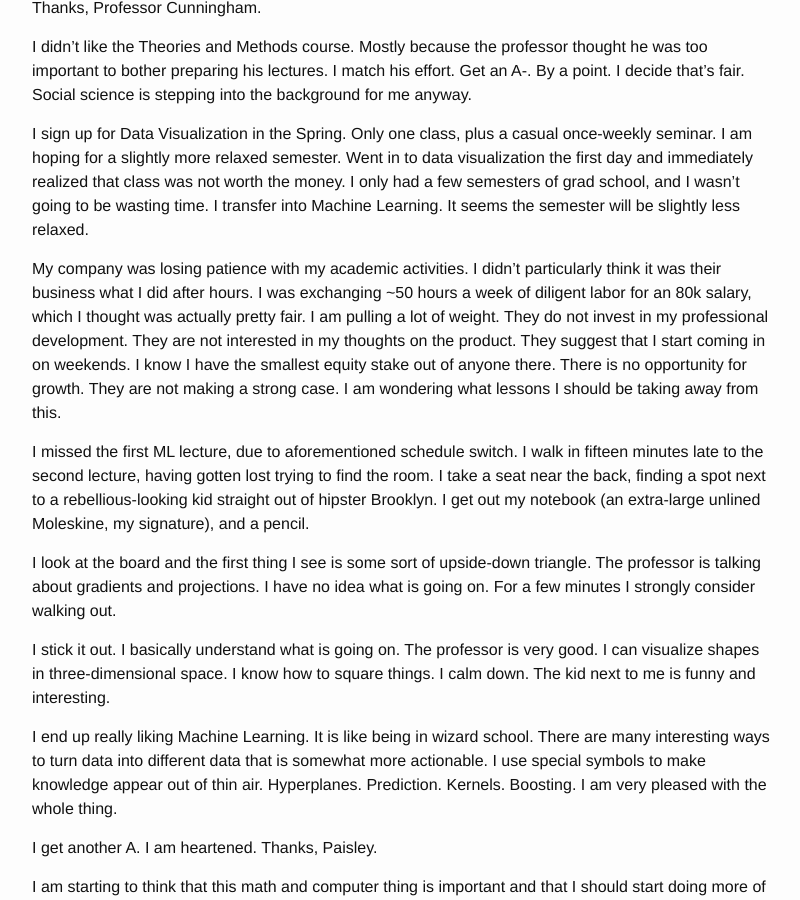
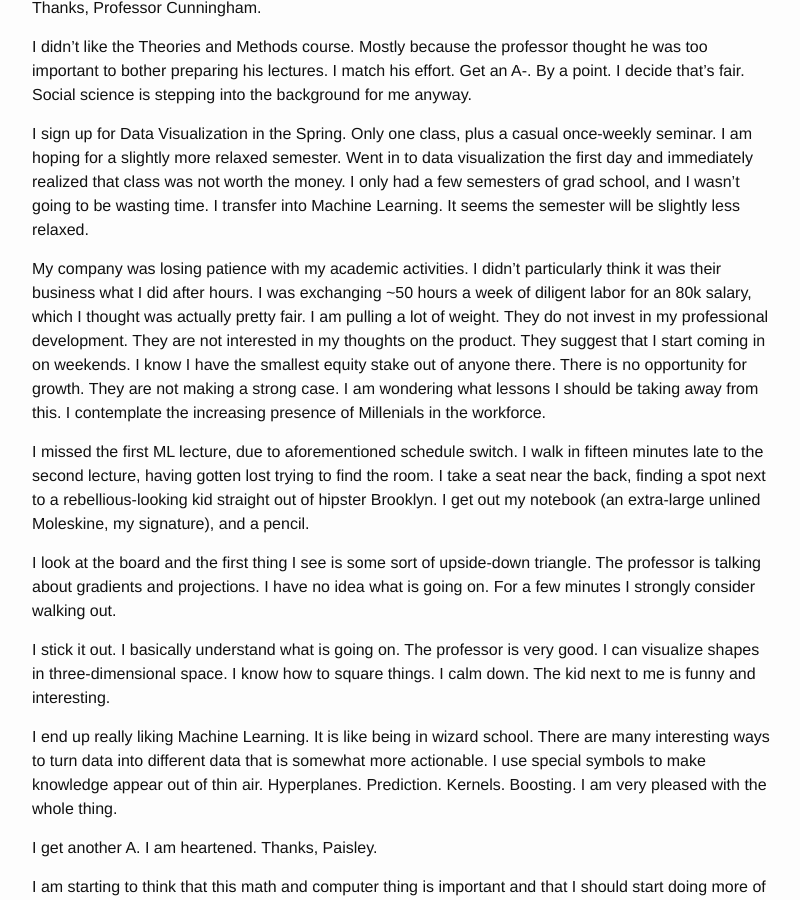
Before and after one commit to kronosapiens/kronosapiens.github.io, a Jekyll site: the page built from _posts/2015-10-25-on-learning-some-math.md, in a window 1280 px wide and 900 px high, scrolled down 759 px. Shown: the whole window, without its empty margins (238-1038 px from the left). Built offline with Jekyll 4.4.1, drawn with Linux system fonts in a browser that asks for light colours; comment, search, counter and statistics services are not loaded.

Commit message:
added line about millenials in workforce

```diff
--- a/_posts/2015-10-25-on-learning-some-math.md
+++ b/_posts/2015-10-25-on-learning-some-math.md
@@ -25,7 +25,7 @@ I didn't like the Theories and Methods course. Mostly because the professor thou
 
 I sign up for Data Visualization in the Spring. Only one class, plus a casual once-weekly seminar. I am hoping for a slightly more relaxed semester. Went in to data visualization the first day and immediately realized that class was not worth the money. I only had a few semesters of grad school, and I wasn't going to be wasting time. I transfer into Machine Learning. It seems the semester will be slightly less relaxed.
 
-My company was losing patience with my academic activities. I didn't particularly think it was their business what I did after hours. I was exchanging ~50 hours a week of diligent labor for an 80k salary, which I thought was actually pretty fair. I am pulling a lot of weight. They do not invest in my professional development. They are not interested in my thoughts on the product. They suggest that I start coming in on weekends. I know I have the smallest equity stake out of anyone there. There is no opportunity for growth. They are not making a strong case. I am wondering what lessons I should be taking away from this.
+My company was losing patience with my academic activities. I didn't particularly think it was their business what I did after hours. I was exchanging ~50 hours a week of diligent labor for an 80k salary, which I thought was actually pretty fair. I am pulling a lot of weight. They do not invest in my professional development. They are not interested in my thoughts on the product. They suggest that I start coming in on weekends. I know I have the smallest equity stake out of anyone there. There is no opportunity for growth. They are not making a strong case. I am wondering what lessons I should be taking away from this. I contemplate the increasing presence of Millenials in the workforce.
 
 I missed the first ML lecture, due to aforementioned schedule switch. I walk in fifteen minutes late to the second lecture, having gotten lost trying to find the room. I take a seat near the back, finding a spot next to a rebellious-looking kid straight out of hipster Brooklyn. I get out my notebook (an extra-large unlined Moleskine, my signature), and a pencil.
 
```
